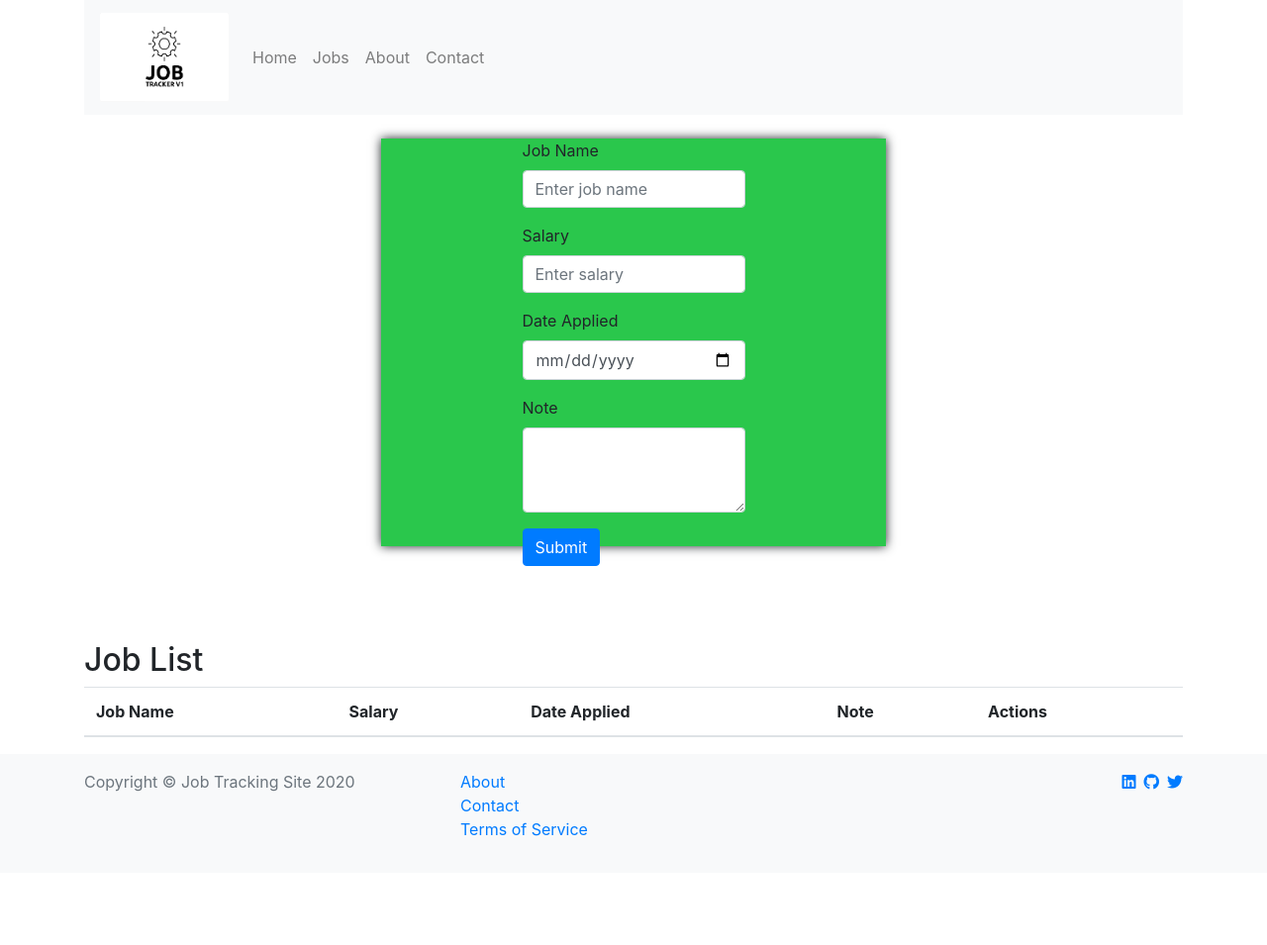
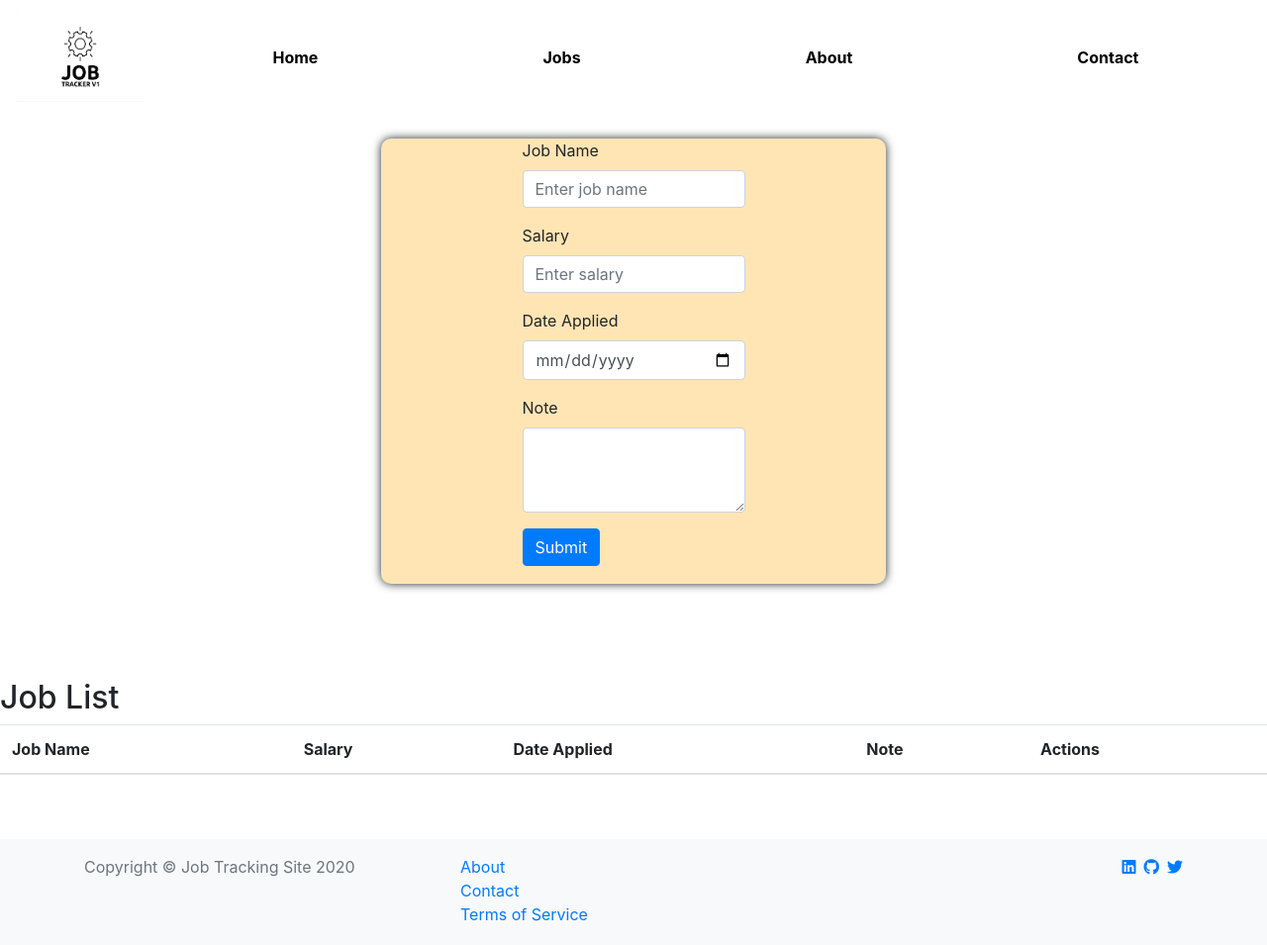
Before and after one commit to carternadain/Job_Tracker-v1, a plain HTML site: page index.html in a window 1280 px wide. Shown: the whole page at 99% size. Before the commit the page ends 882 px from the top, so only its background shows below. Drawn offline with nearby package versions, Linux system fonts and the light colour scheme.

Commit message:
large update to make site look more user friendly

```diff
--- a/index.html
+++ b/index.html
@@ -7,32 +7,31 @@
   <link rel="stylesheet" href="style.css" crossorigin="anonymous" />
 </head>
 <body>
-  <div class="container">
-    <nav class="navbar navbar-expand-lg navbar-light bg-light">
+  <nav class="navbar navbar-expand-lg navbar-light text-center" style="background-color: white;">
     <a class="navbar-brand" href="#">
       <img src="images/headerlogo.png" alt="image-description" width="130" height="90">
-
     </a>
     <button class="navbar-toggler" type="button" data-toggle="collapse" data-target="#navbarNav" aria-controls="navbarNav" aria-expanded="false" aria-label="Toggle navigation">
       <span class="navbar-toggler-icon"></span>
     </button>
     <div class="collapse navbar-collapse" id="navbarNav">
-        <ul class="navbar-nav">
+      <ul class="navbar-nav w-100 justify-content-around">
         <li class="nav-item">
-            <a class="nav-link" href="#">Home</a>
+          <a class="nav-link" href="#" style="font-weight: bold; color: black;">Home</a>
         </li>
         <li class="nav-item">
-            <a class="nav-link" href="#">Jobs</a>
+          <a class="nav-link" href="#" style="font-weight: bold; color: black;">Jobs</a>
         </li>
         <li class="nav-item">
-            <a class="nav-link" href="#">About</a>
+          <a class="nav-link" href="#" style="font-weight: bold; color: black;">About</a>
         </li>
         <li class="nav-item">
-            <a class="nav-link" href="#">Contact</a>
+          <a class="nav-link" href="#" style="font-weight: bold; color: black;">Contact</a>
         </li>
       </ul>
     </div>
   </nav>
+
     <br>
     <div class="container modern-square">
       <div class="row">
@@ -92,6 +91,8 @@
         </div>
       </div>
     </div>
+    <br>
+    <br>
     <footer class="bg-light py-3">
       <div class="container">
         <div class="row">
--- a/style.css
+++ b/style.css
@@ -4,8 +4,9 @@
 
   .modern-square {
     width: 510px;
-    height: 412px;
-    margin: 0 auto; /*center the container*/
-    background-color: #2ac74c; /* you can adjust the color as desired*/
-    box-shadow: 0px 0px 10px 0px
+    height: 450px;
+    margin: 0 auto;
+    background-color: #ffe5b4;
+    box-shadow: 0px 0px 10px 0px;
+    border-radius: 10px;
   }
```
Also changed, not shown: images/webpage.png. Lines whose indentation alone changed are shown as unchanged.
